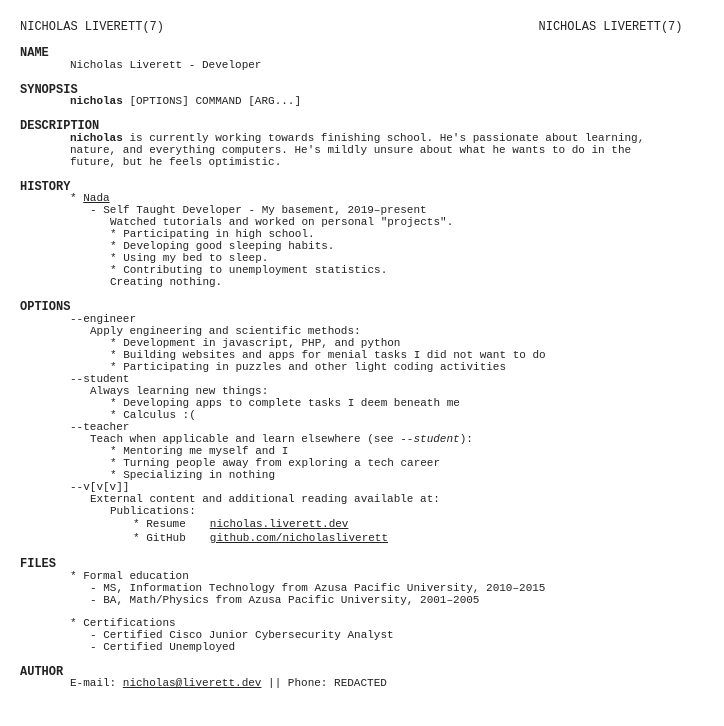
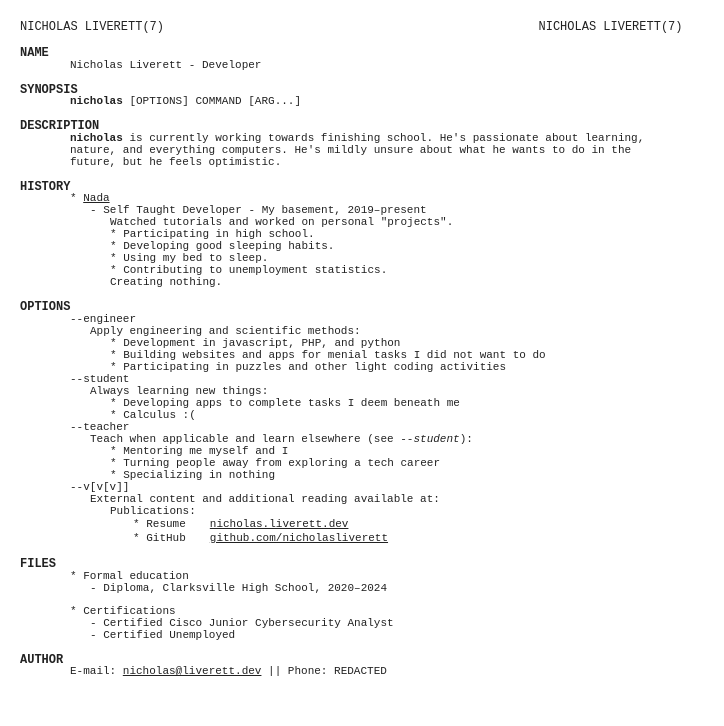
Before and after one commit to nicholasliverett/portfolio, a website: page index.html in a window 1280 px wide. Shown: the whole page, without its empty margins (0-724 px from the left). Drawn offline with Linux system fonts and the light colour scheme.

Commit message:
Update index.html

```diff
--- a/index.html
+++ b/index.html
@@ -150,8 +150,7 @@ Teach when applicable and learn elsewhere (see <i>--student</i>):
   * Formal education
 </p>
   <p class="doublesubtext">
-    - MS, Information Technology from Azusa Pacific University, 2010–2015<br>
-    - BA, Math/Physics from Azusa Pacific University, 2001–2005<br>
+    - Diploma, Clarksville High School, 2020–2024<br>
   </p>
 </p>
 <p class="subtext bottomcut">
```
